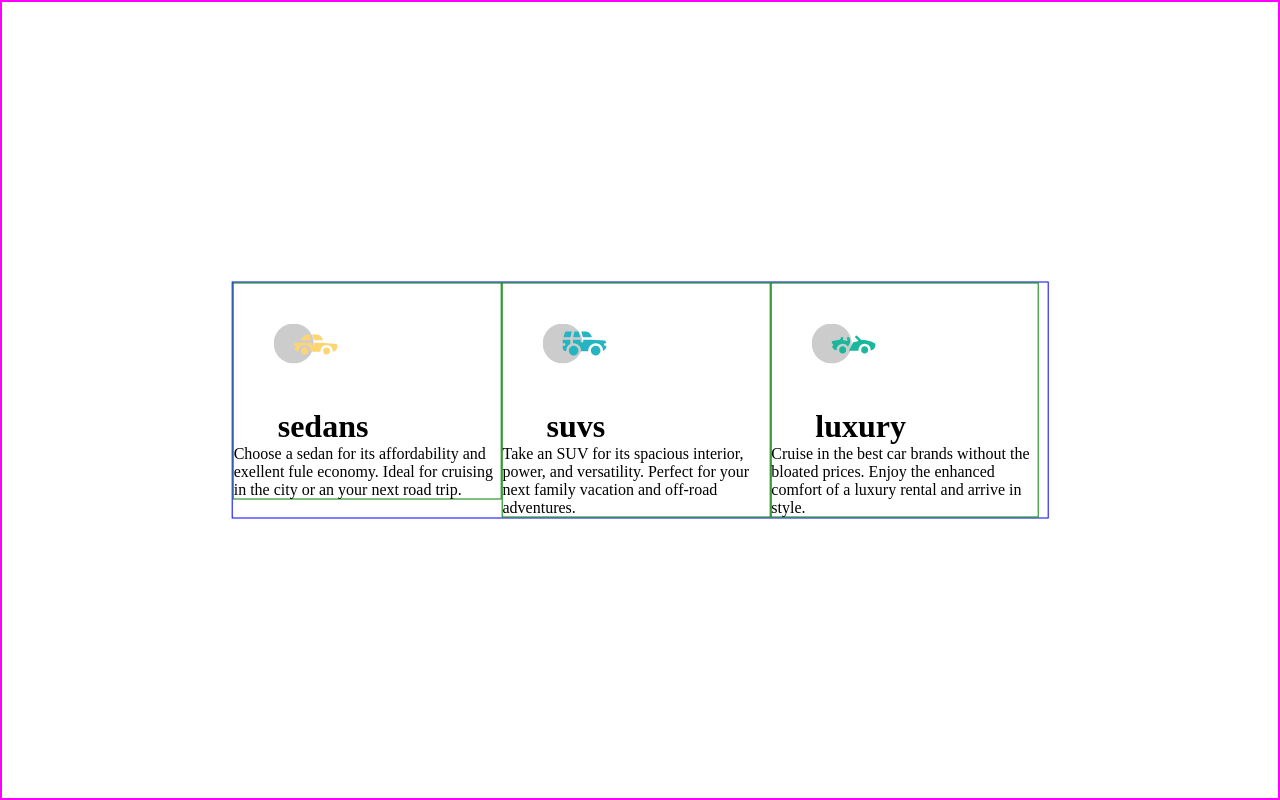
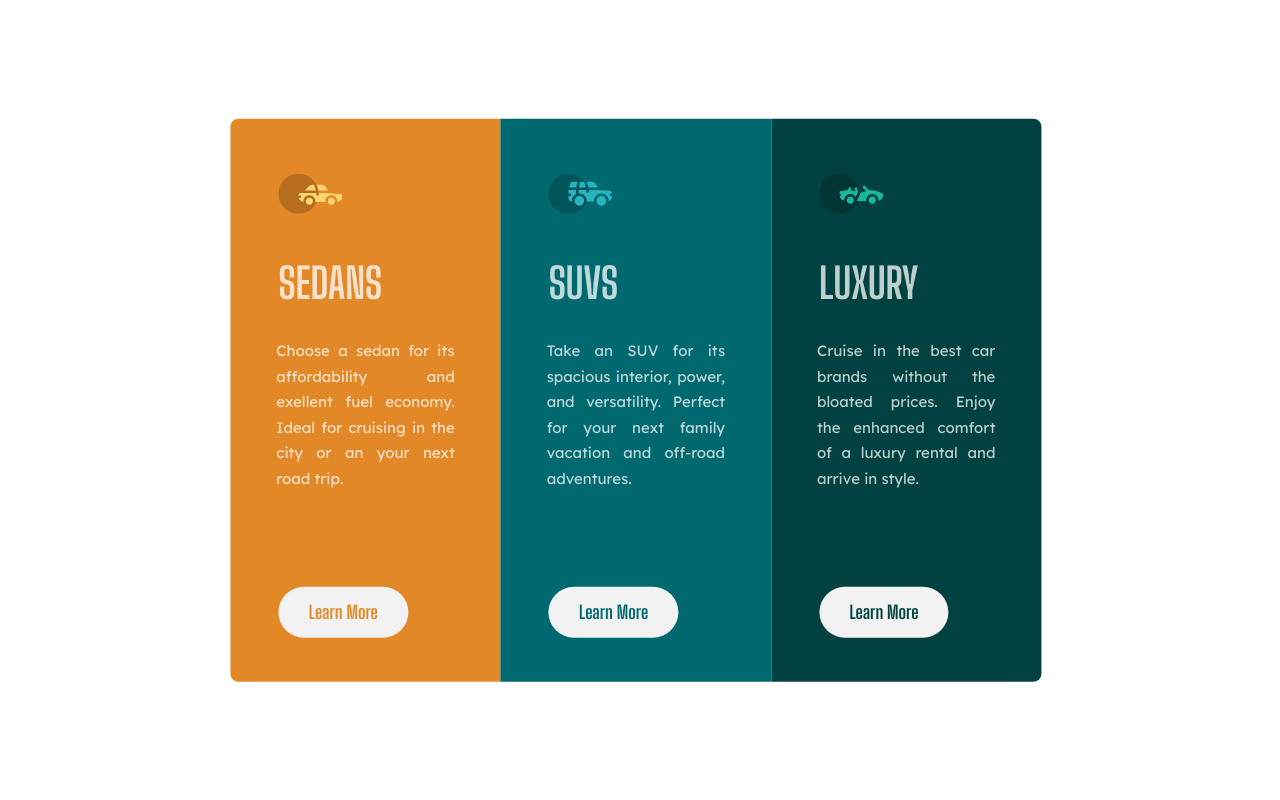
Before and after one commit to JoaoMaccari/Projetos-Frontend-Mentor, a plain HTML site: page Projeto003/index.html in a window 1280 px wide. Drawn offline with Linux system fonts and the light colour scheme.

Commit message:
final desktop

```diff
--- a/Projeto003/css/style.css
+++ b/Projeto003/css/style.css
@@ -6,7 +6,6 @@
 
 /*                         CONTAINER PRINCIPAL 1440 X 800*/
 .main-container{
-    border: 2px solid magenta;
     height: 100vh;
     width: 100vw;
     position: relative;
@@ -27,29 +26,92 @@
  /*                          CONTAINER DOS CARDS            */
 .container{
     width: 64%;
-    border: 1px solid blue;
-    position: relative;
+
     clear: both;
     position: absolute;
     left: 50%;
     top: 50%;
     transform: translate(-50%, -50%);
-
+    border-radius: 8px;
 }
 
 
 /*                           CLASSE DOS CARDS */
 .car-container{
+    width: 33%;
+    float: left;
+    color: hsla(0, 0%, 100%, 0.75);
+    padding-bottom: 20px;
 
-    width: 33%;
-    border: 1px solid green;
-    float: left;
 }
 
+
 .car-container h1 {
-    margin-left: 44px;
+    margin-left: 3rem;
+    margin-bottom: 1.8px;
+    text-transform: uppercase;
+    margin-top: 40px;
+    font-size: 42px;
+   font-family: 'Big Shoulders Display', cursive;
+
 }
 
+#sedan {
+    background-color:  hsl(31, 77%, 52%);
+    border-top-left-radius: 8px;
+    border-bottom-left-radius: 8px;
+}
+
+#suv {
+    background-color: hsl(184, 100%, 22%);
+}
+
+#luxury {
+    background-color: hsl(179, 100%, 13%);
+    border-top-right-radius: 8px;
+    border-bottom-right-radius: 8px;
+}
+.paragrafo{
+    text-align: justify;
+    line-height: 1.6rem;
+    max-width: 66%;
+    margin: auto;
+    margin-bottom: 2.2rem;
+    margin-top: 30px;
+    font-size: 15px;
+    font-family: 'Lexend Deca', sans-serif;
+}
+
+
+
 .car-logo{
-    margin: 40px;
+   margin-left: 48px;
+   margin-top: 55px;
 }
+
+.btn {
+    background-color: hsl(0, 0%, 95%);
+    margin-top: 60px;
+    margin-bottom: 24px;
+    margin-left: 48px;
+    display: inline-block;
+    padding: 0.9rem;
+    border: none;
+    border-radius: 2.5rem;
+    width: 48%;
+    font-size: 18px;
+    font-family: 'Big Shoulders Display', cursive;
+}
+
+#btn-sedan{
+    color: hsl(31, 77%, 52%);
+
+}
+
+#btn-suv{
+    color: hsl(184, 100%, 22%);
+}
+
+#btn-luxury{
+    color: hsl(179, 100%, 13%);
+}
--- a/Projeto003/index.html
+++ b/Projeto003/index.html
@@ -1,47 +1,68 @@
 <!DOCTYPE html>
 <html lang="pt-BR">
+
 <head>
     <meta charset="UTF-8">
     <meta http-equiv="X-UA-Compatible" content="IE=edge">
     <meta name="viewport" content="width=device-width, initial-scale=1.0">
     <title>3-Column Preview Card Component</title>
     <link rel="stylesheet" href="./css/style.css">
+    <link rel="preconnect" href="https://fonts.googleapis.com">
+    <link rel="preconnect" href="https://fonts.gstatic.com" crossorigin>
+    <link href="https://fonts.googleapis.com/css2?family=Big+Shoulders+Display:wght@700&family=Lexend+Deca&display=swap"
+        rel="stylesheet">
 </head>
+
 <body>
     <div class="main-container">
 
         <div class="container" id="clearfix">
-
+            <!--             SEDAN              -->
             <div class="car-container" id="sedan">
                 <img class="car-logo" src="./assets/icon-sedans.svg" alt="logo-sedan">
 
                 <h1>sedans</h1>
-
+                <div class="paragrafo" id="sedan-parah">
                     <p>Choose a sedan for its affordability and exellent
-                    fule economy. Ideal for cruising in the city or an your next
+                        fuel economy. Ideal for cruising in the city or an your next
                         road trip.
                     </p>
 
+
                 </div>
+                <button class="btn" id="btn-sedan">Learn More</button>
+
+                <!--            SUV -->
+            </div>
+
             <div class="car-container" id="suv">
                 <img class="car-logo" src="./assets/icon-suvs.svg" alt="logo-suv">
 
                 <h1>suvs</h1>
+                <div class="paragrafo">
+                    <p>Take an SUV for its spacious interior, power, and versatility. Perfect for your next family
+                        vacation and off-road adventures.</p>
 
-                   <p>Take an SUV for its spacious interior, power, and versatility. Perfect for your next family vacation and off-road adventures.</p>
+
                 </div>
+                <button class="btn" id="btn-suv">Learn More</button>
+            </div>
+
+            <!--            LUXURY -->
             <div class="car-container" id="luxury">
-                <img class="car-logo" src="./assets/icon-luxury.svg" alt="logo-luxury">
+                <img id="luxury-car" class="car-logo" src="./assets/icon-luxury.svg" alt="logo-luxury">
 
                 <h1>luxury</h1>
 
+                <div class="paragrafo">
                     <p>
                         Cruise in the best car brands without the bloated prices.
                         Enjoy the enhanced comfort of a luxury rental and arrive in style.
                     </p>
 
 
-
+                </div>
+                <button class="btn" id="btn-luxury">Learn More</button>
 
             </div>
 
@@ -50,4 +71,5 @@
     </div>
 
 </body>
+
 </html>
```
Lines whose indentation alone changed are shown as unchanged.
